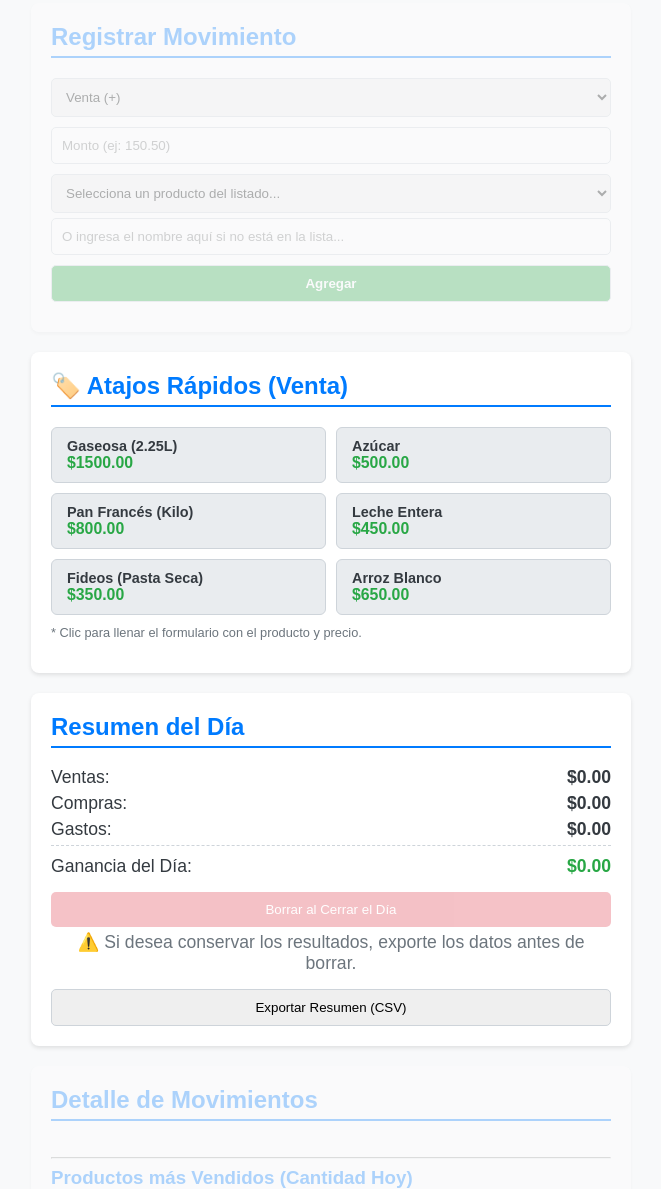
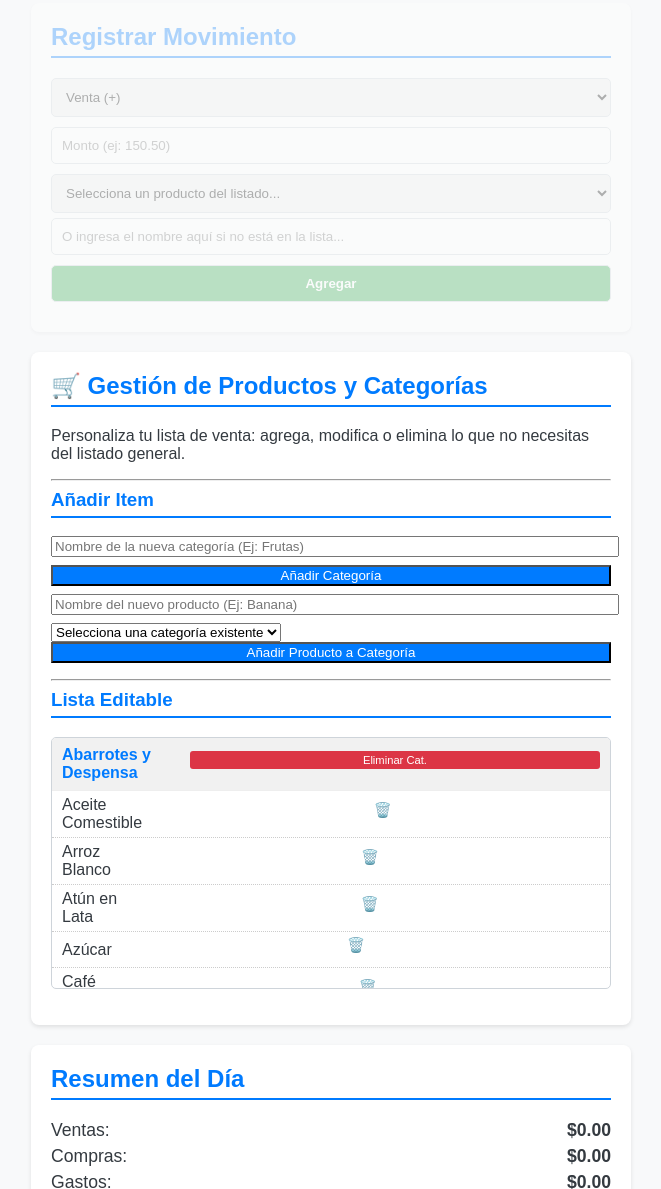
Before and after one commit to amigazofiel/micaja, a plain HTML site: page index.html in a window 1280 px wide. Shown: the part 289-1478 px from the top of the page, without its empty margins (309-970 px from the left). Drawn offline with Linux system fonts and the light colour scheme.

Commit message:
Update index.html

```diff
--- a/index.html
+++ b/index.html
@@ -232,39 +232,57 @@
             word-break: break-all;
         }
 
-        /* Estilos para Atajos Rápidos */
-        #atajos-container {
+        /* Estilos para el Editor de Productos (Gestion Productos) */
+        #gestion-productos input, #gestion-productos button {
+            width: 100%;
+            margin-bottom: 8px;
+        }
+        #lista-categorias {
+            list-style: none;
+            padding: 0;
+            border: 1px solid #ced4da;
+            max-height: 250px;
+            overflow-y: auto;
+            margin-top: 10px;
+            border-radius: 5px;
+        }
+        .categoria-item {
+            padding: 8px 10px;
+            border-bottom: 1px solid #eee;
+            background-color: #f1f1f1;
+            font-weight: bold;
+            color: var(--color-primary);
             display: flex;
-            flex-wrap: wrap;
-            gap: 10px;
-            justify-content: flex-start;
+            justify-content: space-between;
+            align-items: center;
         }
-
-        .atajo-btn {
-            background-color: #e9ecef;
-            color: var(--color-text);
-            padding: 10px 15px;
-            border-radius: 6px;
-            border: 1px solid #ced4da;
+        .producto-item {
+            padding: 5px 10px;
+            display: flex;
+            justify-content: space-between;
+            align-items: center;
+            border-bottom: 1px dotted #ccc;
+        }
+        .producto-item:last-child {
+            border-bottom: none;
+        }
+        .btn-producto-del {
+            background: none;
+            border: none;
+            color: var(--color-danger);
+            cursor: pointer;
             font-size: 0.9em;
-            font-weight: bold;
+            padding: 0 5px;
+        }
+        .btn-cat-del {
+            background: var(--color-danger);
+            color: white;
+            border: none;
+            padding: 3px 6px;
+            border-radius: 3px;
+            font-size: 0.7em;
             cursor: pointer;
-            transition: background-color 0.2s, transform 0.1s;
-            flex: 0 0 calc(50% - 5px); /* Dos botones por fila */
-            box-sizing: border-box;
-            text-align: left;
         }
-
-        .atajo-btn:hover {
-            background-color: #dee2e6;
-        }
-
-        .atajo-btn strong {
-            display: block;
-            font-size: 1.1em;
-            color: var(--color-success);
-        }
-
     </style>
 </head>
 <body>
@@ -301,14 +319,26 @@
             <button id="dev-license-btn" onclick="activarLicenciaAdmin()" title="Activa la licencia permanentemente (Sólo para ti)">🔑 Activar Licencia DEV</button>
         </section>
 
-        <section id="atajos-rapidos">
-            <h2>🏷️ Atajos Rápidos (Venta)</h2>
-            <div id="atajos-container">
-                </div>
-            <p style="font-size: 0.8em; color: #6c757d; margin-top: 10px;">
-                * Clic para llenar el formulario con el producto y precio.
-            </p>
+        <section id="gestion-productos">
+            <h2>🛒 Gestión de Productos y Categorías</h2>
+            <p>Personaliza tu lista de venta: agrega, modifica o elimina lo que no necesitas del listado general.</p>
+
+            <hr>
+            <h3>Añadir Item</h3>
+            <input type="text" id="nueva-categoria-input" placeholder="Nombre de la nueva categoría (Ej: Frutas)">
+            <button onclick="agregarCategoria()" style="background-color: #007bff; color: white;">Añadir Categoría</button>
+            <input type="text" id="nuevo-producto-nombre" placeholder="Nombre del nuevo producto (Ej: Banana)">
+            <select id="categoria-select-add">
+                <option value="" disabled selected>Selecciona una categoría existente</option>
+            </select>
+            <button onclick="agregarProducto()" style="background-color: #007bff; color: white;">Añadir Producto a Categoría</button>
+
+            <hr>
+            <h3>Lista Editable</h3>
+            <ul id="lista-categorias">
+                </ul>
         </section>
+
 
         <section id="resumen-diario">
             <h2>Resumen del Día</h2>
@@ -343,6 +373,8 @@
 
         <section id="admin-panel">
             <h2>🔧 Panel de Control (ADMIN)</h2>
+            <hr>
+            <h3>Activación Remota</h3>
             <p>1. Ingresa el ID de Cliente que te envió. 2. Genera el código y envíaselo al cliente.</p>
 
             <input type="text" id="cliente-id-input" placeholder="ID de Cliente (Ej: 1A3B-C4D5)" style="width: 100%; margin-bottom: 10px;">
@@ -365,13 +397,14 @@
         const STORAGE_KEY = 'miCaja_movimientos';
         const SUBSCRIPTION_KEY = 'miCaja_subscripcion';
         const CLIENT_ID_KEY = 'miCaja_client_id';
+        const PRODUCTOS_KEY = 'miCaja_productos_extensos';
         const GRACE_PERIOD_MS = 24 * 60 * 60 * 1000;
         const SUB_DURATION_MS = 30 * 24 * 60 * 60 * 1000;
         const ADMIN_KEY = 'miCaja_admin_license';
         const ADMIN_UNLOCK_PHRASE = 'desarrollador-maestro';
 
-        // --- BASE DE DATOS EXTENSA DE PRODUCTOS (Categorizado y se ordena alfabéticamente al cargar) ---
-        const PRODUCTOS_EXTENSOS = {
+        // --- BASE DE DATOS EXTENSA INICIAL (USADA SOLO LA PRIMERA VEZ) ---
+        const PRODUCTOS_INICIALES = {
             "Abarrotes y Despensa": [
                 "Aceite Comestible", "Arroz Blanco", "Atún en Lata", "Azúcar", "Café Molido",
                 "Caldos y Sazonadores", "Fideos (Pasta Seca)", "Harina de Trigo", "Lentejas",
@@ -399,33 +432,159 @@
             ]
         };
 
-        // --- LISTA DE ATAJOS RÁPIDOS (Para productos de precio fijo) ---
-        const ATAJOS_RAPIDOS = [
-            { nombre: 'Gaseosa (2.25L)', monto: 1500 },
-            { nombre: 'Azúcar', monto: 500 },
-            { nombre: 'Pan Francés (Kilo)', monto: 800 },
-            { nombre: 'Leche Entera', monto: 450 },
-            { nombre: 'Fideos (Pasta Seca)', monto: 350 },
-            { nombre: 'Arroz Blanco', monto: 650 },
-        ];
+        // --- FUNCIONES DE ALMACENAMIENTO DE PRODUCTOS ---
+
+        function obtenerProductos() {
+            const productosGuardados = localStorage.getItem(PRODUCTOS_KEY);
+            if (productosGuardados) {
+                return JSON.parse(productosGuardados);
+            }
+            // Si no hay productos guardados, inicializa con la lista extensa y la guarda
+            localStorage.setItem(PRODUCTOS_KEY, JSON.stringify(PRODUCTOS_INICIALES));
+            return PRODUCTOS_INICIALES;
+        }
+
+        function guardarProductos(productos) {
+            localStorage.setItem(PRODUCTOS_KEY, JSON.stringify(productos));
+            cargarSelectProductos(); // Recarga el select principal
+            cargarEditorProductos(); // Recarga el panel del editor
+        }
+
+
+        // --- FUNCIONES DEL EDITOR DE PRODUCTOS (GENERALES) ---
+
+        function agregarCategoria() {
+            const input = document.getElementById('nueva-categoria-input');
+            const nombre = input.value.trim();
+            if (!nombre) {
+                alert("El nombre de la categoría no puede estar vacío.");
+                return;
+            }
+
+            const productos = obtenerProductos();
+            // Capitalizar la primera letra para consistencia
+            const nombreNormalizado = nombre.charAt(0).toUpperCase() + nombre.slice(1).toLowerCase();
+
+            if (productos.hasOwnProperty(nombreNormalizado)) {
+                alert("Esa categoría ya existe.");
+                return;
+            }
+
+            productos[nombreNormalizado] = [];
+            guardarProductos(productos);
+            input.value = '';
+        }
+
+        function eliminarCategoria(nombre) {
+            if (!confirm(`¿Estás seguro de que quieres eliminar la categoría "${nombre}"? ¡Se borrarán todos sus productos!`)) return;
+
+            const productos = obtenerProductos();
+            delete productos[nombre];
+            guardarProductos(productos);
+        }
+
+        function agregarProducto() {
+            const nombreInput = document.getElementById('nuevo-producto-nombre');
+            const categoriaSelect = document.getElementById('categoria-select-add');
+
+            const nombre = nombreInput.value.trim();
+            const categoria = categoriaSelect.value;
+
+            if (!nombre) {
+                alert("El nombre del producto no puede estar vacío.");
+                return;
+            }
+            if (!categoria) {
+                alert("Debes seleccionar una categoría.");
+                return;
+            }
+
+            const productos = obtenerProductos();
+            // Capitalizar solo la primera letra del producto para consistencia
+            const nombreNormalizado = nombre.charAt(0).toUpperCase() + nombre.slice(1);
+
+            // Evitar duplicados
+            if (productos[categoria].includes(nombreNormalizado)) {
+                alert("Ese producto ya existe en esta categoría.");
+                return;
+            }
+
+            productos[categoria].push(nombreNormalizado);
+            productos[categoria].sort(); // Ordenar alfabéticamente
+            guardarProductos(productos);
+
+            nombreInput.value = '';
+        }
+
+        function eliminarProducto(categoria, nombre) {
+            if (!confirm(`¿Estás seguro de que quieres eliminar "${nombre}"?`)) return;
+
+            const productos = obtenerProductos();
+            if (productos[categoria]) {
+                // Filtra el array, manteniendo solo los productos que NO coinciden con el nombre
+                productos[categoria] = productos[categoria].filter(p => p !== nombre);
+                guardarProductos(productos);
+            }
+        }
+
+
+        function cargarEditorProductos() {
+            const productos = obtenerProductos();
+            const listaEditor = document.getElementById('lista-categorias');
+            const selectAdd = document.getElementById('categoria-select-add');
+
+            listaEditor.innerHTML = '';
+            selectAdd.innerHTML = '<option value="" disabled selected>Selecciona una categoría existente</option>';
+
+            const categoriasOrdenadas = Object.keys(productos).sort();
+
+            categoriasOrdenadas.forEach(categoria => {
+                // 1. Cargar el Select de adición
+                const option = document.createElement('option');
+                option.value = categoria;
+                option.textContent = categoria;
+                selectAdd.appendChild(option);
+
+                // 2. Cargar la lista de edición
+                const catLi = document.createElement('li');
+                catLi.className = 'categoria-item';
+                catLi.innerHTML = `
+                    <span>${categoria}</span>
+                    <button class="btn-cat-del" onclick="eliminarCategoria('${categoria.replace(/'/g, "\\'")}')">Eliminar Cat.</button>
+                `;
+                listaEditor.appendChild(catLi);
+
+                // Productos dentro de la categoría (ya están ordenados alfabéticamente)
+                productos[categoria].forEach(producto => {
+                    const prodLi = document.createElement('li');
+                    prodLi.className = 'producto-item';
+                    prodLi.innerHTML = `
+                        <span>${producto}</span>
+                        <button class="btn-producto-del" onclick="eliminarProducto('${categoria.replace(/'/g, "\\'")}', '${producto.replace(/'/g, "\\'")}')">🗑️</button>
+                    `;
+                    listaEditor.appendChild(prodLi);
+                });
+            });
+        }
 
 
         // --- FUNCIONES DE CARGA Y NORMALIZACIÓN ---
 
         function cargarSelectProductos() {
+            const productos = obtenerProductos();
             const selectElement = document.getElementById('producto-select');
 
-            // Recorrer las categorías
-            const categoriasOrdenadas = Object.keys(PRODUCTOS_EXTENSOS).sort();
+            // Limpia y añade la opción por defecto
+            selectElement.innerHTML = '<option value="" disabled selected>Selecciona un producto del listado...</option>';
+
+            const categoriasOrdenadas = Object.keys(productos).sort();
 
             categoriasOrdenadas.forEach(categoria => {
                 const optgroup = document.createElement('optgroup');
                 optgroup.label = categoria;
 
-                // Ordenar los productos alfabéticamente dentro de la categoría
-                const productosOrdenados = PRODUCTOS_EXTENSOS[categoria].sort();
-
-                productosOrdenados.forEach(producto => {
+                // Los productos ya están ordenados por la función guardarProductos
+                productos[categoria].forEach(producto => {
                     const option = document.createElement('option');
                     option.value = producto;
                     option.textContent = producto;
@@ -440,7 +599,7 @@
         };
 
         // Función normalizarProducto: SOLO para autocorrección de errores comunes
-        // en el input manual o para registros Viejos.
+        // en el input manual o para registros Viejos (esencial para el histórico).
         function normalizarProducto(producto) {
             if (!producto) return '';
 
@@ -449,59 +608,20 @@
 
             // --- MAPEO MANUAL REFORZADO (Asegura consistencia) ---
 
+            // Los nombres aquí DEBEN coincidir con los nombres en la base de datos
+
             if (limpio.includes('azucar') || limpio.includes('asucar')) return 'Azúcar';
             if (limpio.includes('leche') || limpio.includes('lecche') || limpio.includes('lechhes')) return 'Leche Entera';
             if (limpio.includes('pan') || limpio.includes('panes')) return 'Pan Francés (Kilo)';
             if (limpio.includes('gaseosa') || limpio.includes('coca') || limpio.includes('pepsi')) return 'Gaseosa (2.25L)';
             if (limpio.includes('fideo') || limpio.includes('tallarin') || limpio.includes('pastas')) return 'Fideos (Pasta Seca)';
             if (limpio.includes('arroz') || limpio.includes('arros')) return 'Arroz Blanco';
-            if (limpio.includes('proveedor') || limpio.includes('probeor')) return 'Proveedor';
+            if (limpio.includes('proveedor') || limpio.includes('probeor') || limpio.includes('probeor1') || limpio.includes('proveedor1')) return 'Proveedor';
             if (limpio.includes('tarte')) return 'Tarta (Porción)';
 
             // Si no está mapeado, se limpia y se capitaliza solo la primera letra.
             let productoLimpio = producto.trim().toLowerCase();
             return productoLimpio.charAt(0).toUpperCase() + productoLimpio.slice(1);
-        }
-
-        // --- FUNCIONES DE ATAJOS RÁPIDOS ---
-
-        function cargarAtajos() {
-            const container = document.getElementById('atajos-container');
-            container.innerHTML = '';
-
-            ATAJOS_RAPIDOS.forEach(atajo => {
-                const button = document.createElement('button');
-                button.className = 'atajo-btn';
-                button.innerHTML = `${atajo.nombre} <br><strong>$${atajo.monto.toFixed(2)}</strong>`;
-                button.setAttribute('onclick', `usarAtajo('${atajo.nombre.replace(/'/g, "\\'")}', ${atajo.monto})`);
-                container.appendChild(button);
-            });
-        }
-
-        function usarAtajo(nombre, monto) {
-            // Rellena los campos
-            document.getElementById('tipo-movimiento').value = 'venta';
-            document.getElementById('monto').value = monto.toFixed(2);
-
-            // Prioriza el select si el producto existe en el listado extenso
-            const selectElement = document.getElementById('producto-select');
-            let foundInSelect = false;
-            for (let i = 0; i < selectElement.options.length; i++) {
-                if (selectElement.options[i].value === nombre) {
-                    selectElement.value = nombre;
-                    document.getElementById('producto-manual').value = ''; // Limpia el manual
-                    foundInSelect = true;
-                    break;
-                }
-            }
-
-            // Si no está en el select (ej: atajo personalizado no catalogado) lo pone en el input manual
-            if (!foundInSelect) {
-                selectElement.value = ''; // Limpia el select
-                document.getElementById('producto-manual').value = nombre;
-            }
-
-            document.querySelector('#input-section button:first-of-type').focus();
         }
 
         // --- GESTIÓN DE CAJA ---
@@ -517,6 +637,7 @@
         }
 
         function agregarMovimiento() {
+            // Verificar bloqueo por suscripción para la funcionalidad principal
             if (document.body.classList.contains('app-blocked')) {
                 alert("La aplicación está suspendida. Por favor, renueva tu suscripción para continuar.");
                 return;
@@ -540,8 +661,7 @@
                  return;
             }
 
-            // Si viene del SELECT (Select), el nombre es CORRECTO.
-            // Si viene del MANUAL (Input Text), aplicamos la normalización/autocorrección.
+            // La normalización solo se aplica al input manual (por si comete error ortográfico)
             const productoFinal = productoSelect ? productoBase : normalizarProducto(productoBase);
 
 
@@ -560,8 +680,8 @@
             guardarMovimientos(movimientos);
 
             document.getElementById('monto').value = '';
-            document.getElementById('producto-select').value = ''; // Limpia el select
-            document.getElementById('producto-manual').value = ''; // Limpia el input manual
+            document.getElementById('producto-select').value = '';
+            document.getElementById('producto-manual').value = '';
         }
 
         function renderizarResumen() {
@@ -687,7 +807,7 @@
             guardarMovimientos(nuevosMovimientos);
         }
 
-        // --- FUNCIONES DE ACCESO Y SEGURIDAD ---
+        // --- FUNCIONES DE ACCESO Y SEGURIDAD (ADMIN) ---
 
         function generarClienteId() {
             let id = localStorage.getItem(CLIENT_ID_KEY);
@@ -816,11 +936,13 @@
 
         // Iniciar la aplicación al cargar la página
         document.addEventListener('DOMContentLoaded', () => {
+            // Se debe obtener la lista de productos antes de cargar el select y el editor
+            obtenerProductos();
             generarClienteId();
             verificarAccesoDev();
             verificarSuscripcion();
             cargarSelectProductos();
-            cargarAtajos();
+            cargarEditorProductos(); // Carga la interfaz de edición para el cliente
             renderizarResumen();
 
             setInterval(verificarSuscripcion, 60 * 1000);
```
